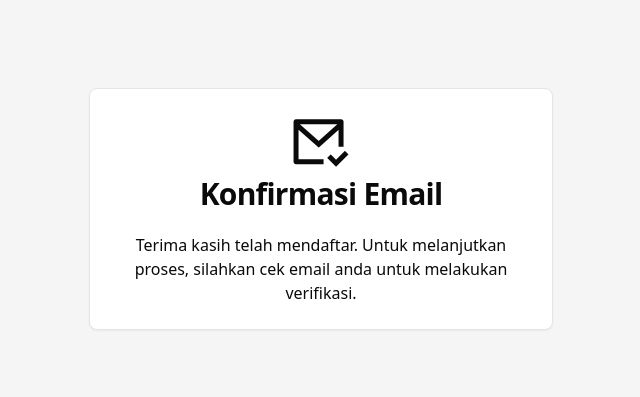
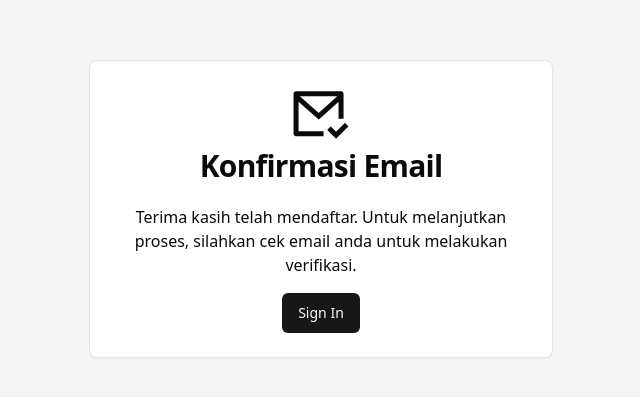
Before and after one commit to oktapascal/frontend.download-support, a Nuxt app: page /confirm in a window 1280 px wide. Shown: the part 191-588 px from the top of the page, without its empty margins (319-959 px from the left). Built offline with nearby package versions, Linux system fonts and the light colour scheme; no server answers.

Commit message:
update confirm page

```diff
--- a/pages/confirm.vue
+++ b/pages/confirm.vue
@@ -7,6 +7,9 @@
       </div>
       <div class="card-content text-center">
         Terima kasih telah mendaftar. Untuk melanjutkan proses, silahkan cek email anda untuk melakukan verifikasi.
+        <div class="mt-4">
+          <NuxtLink to="/login" class="btn btn-default">Sign In</NuxtLink>
+        </div>
       </div>
     </div>
   </div>
```
